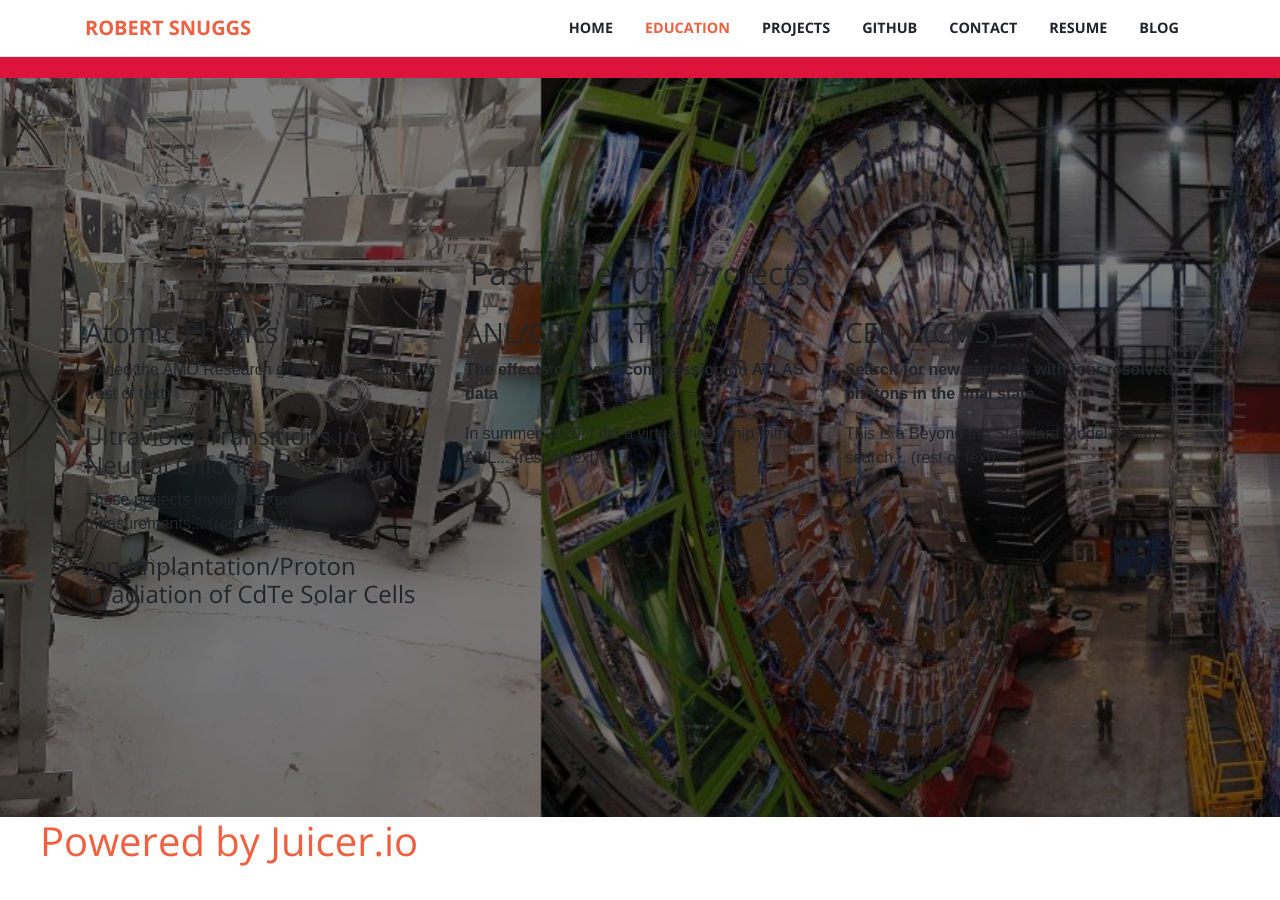
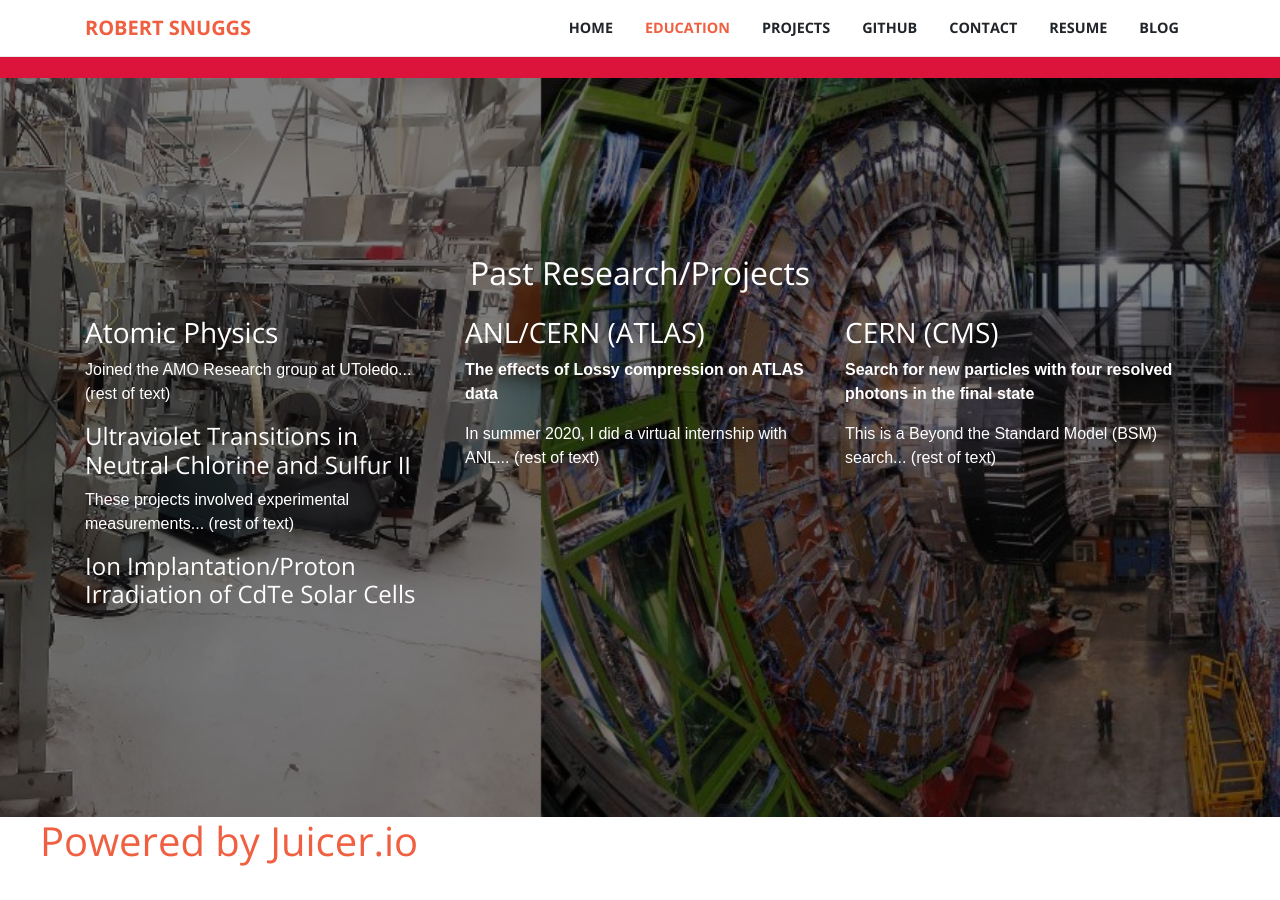
Before and after one commit to madscientoast/madscientoast.github.io, a Jekyll site: the page index.html, which Jekyll copies as it is, in a window 1280 px wide and 900 px high, scrolled down 1697 px. Built offline with Jekyll 4.4.1, drawn with Linux system fonts in a browser that asks for light colours; nearby versions of some CDN libraries; a script that is not in the unit is left out.

Commit message:
Update index.html

```diff
--- a/index.html
+++ b/index.html
@@ -214,7 +214,7 @@ body, html {
 <!--/div-->
 </section>
 
-<section class="bg-primary" style="background-image: linear-gradient(rgba(0, 0, 0, 0.5), rgba(0, 0, 0, 0.5)), url('Experiments.jpg');background-position: center;
+<section class="bg-primary text-white" style="background-image: linear-gradient(rgba(0, 0, 0, 0.5), rgba(0, 0, 0, 0.5)), url('Experiments.jpg');background-position: center;
   background-repeat: no-repeat;
   background-size: cover;
   position: relative;" id="Projects">
```
